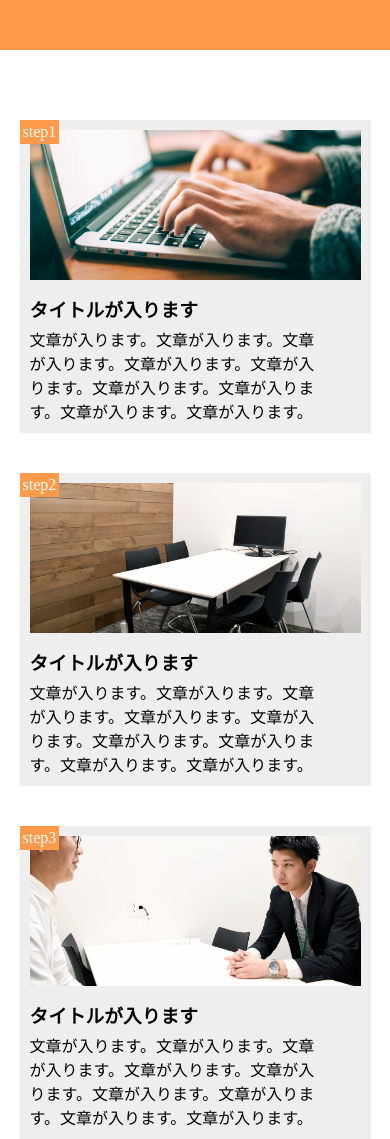
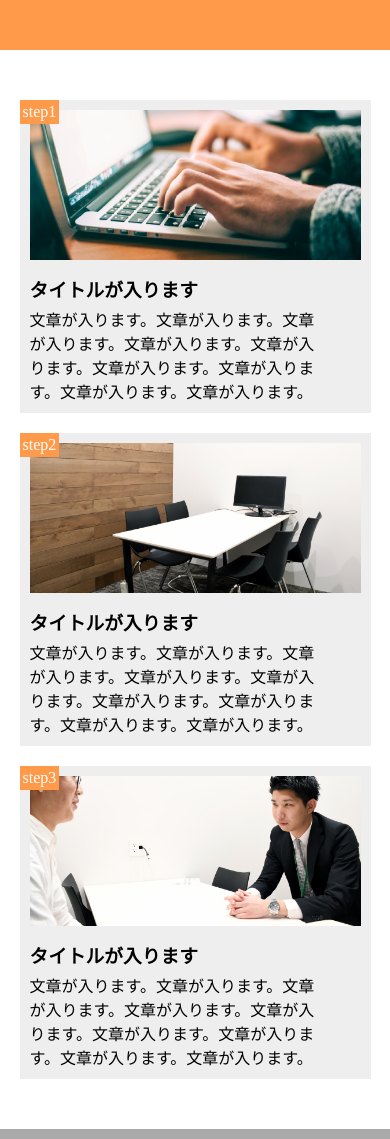
Before and after one commit to takahiroom/SINKADAI, a plain HTML site: page index.html in a window 390 px wide. Shown: the top 1139 px of the page. Drawn offline with Linux system fonts and the light colour scheme.

Commit message:
課題再提出

```diff
--- a/style.css
+++ b/style.css
@@ -75,7 +75,10 @@ footer {
 
   .step-box {
     width: 90%;
-    margin: 20px auto;
+    margin: 0 20px 20px 20px;
+  }
+  .step-box:last-child {
+    margin: 0 20px;
   }
 
   .step-img1 {
```
